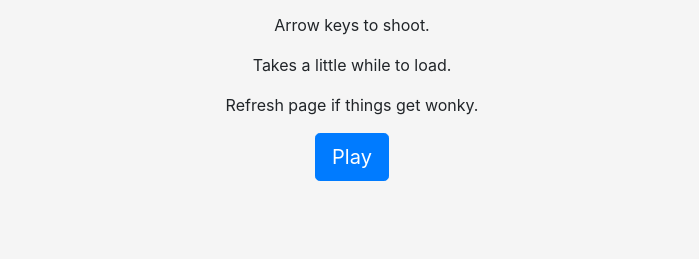
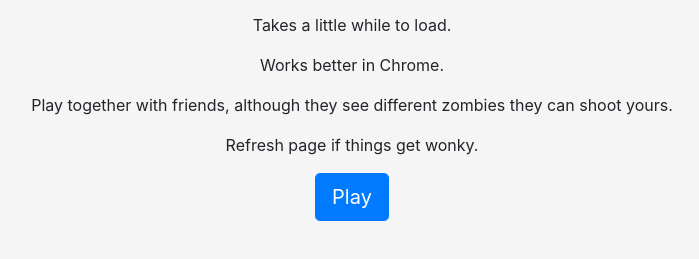
Before and after one commit to ttumiel/multiplayer-zombie-shooter, a website: page public/index.html in a window 1280 px wide. Shown: the part 351-610 px from the top of the page, without its empty margins (288-987 px from the left). Drawn offline with nearby package versions, Linux system fonts and the light colour scheme.

Commit message:
small touchups

```diff
--- a/public/index.html
+++ b/public/index.html
@@ -22,6 +22,12 @@
       Takes a little while to load.
     </p>
     <p>
+      Works better in Chrome.
+    </p>
+    <p>
+      Play together with friends, although they see different zombies they can shoot yours.
+    </p>
+    <p>
       Refresh page if things get wonky.
     </p>
     <a href="/game.html"><button type="button" class="btn btn-primary btn-lg">Play</button></a>
```
Also changed, not shown: README.md.
